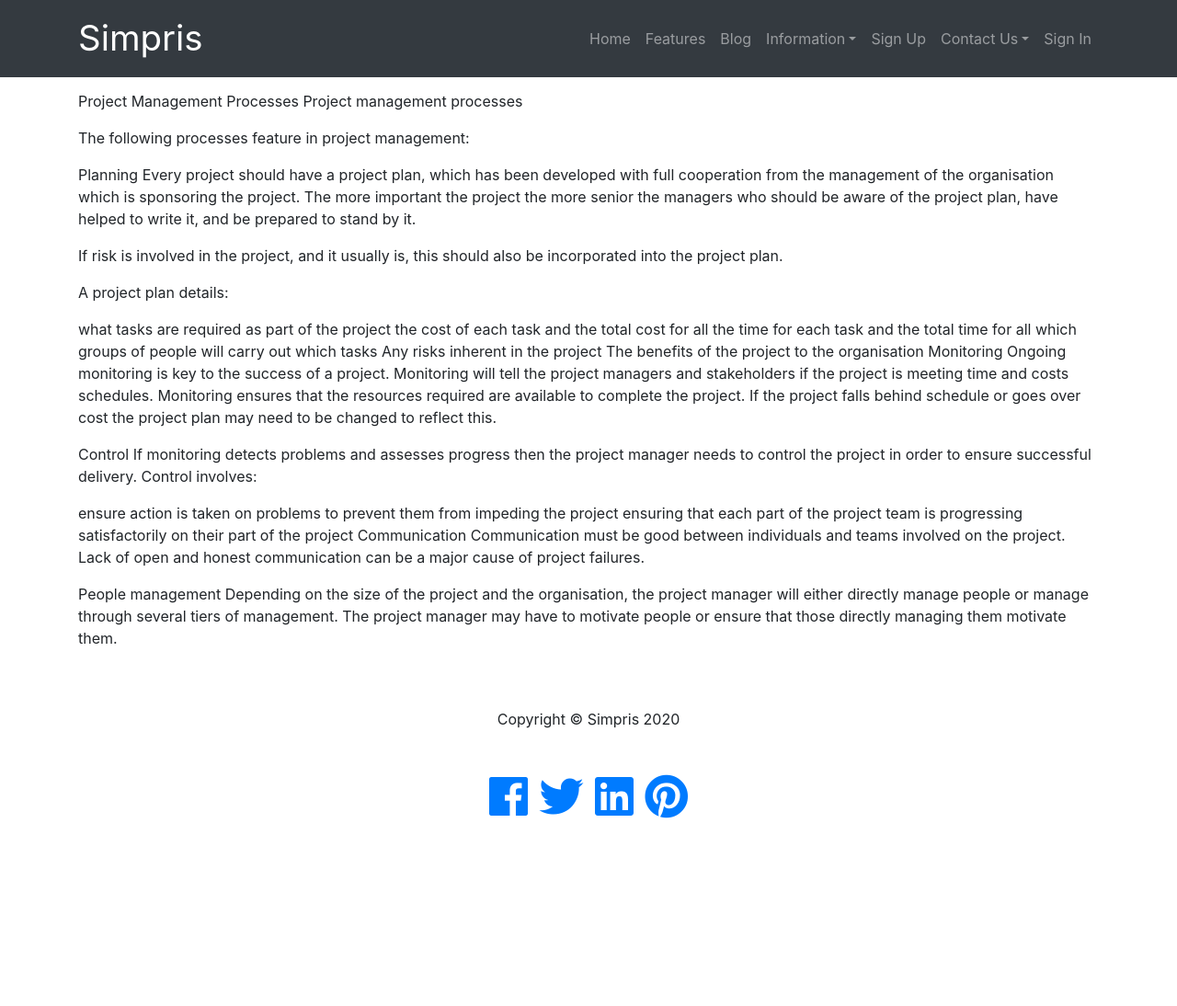
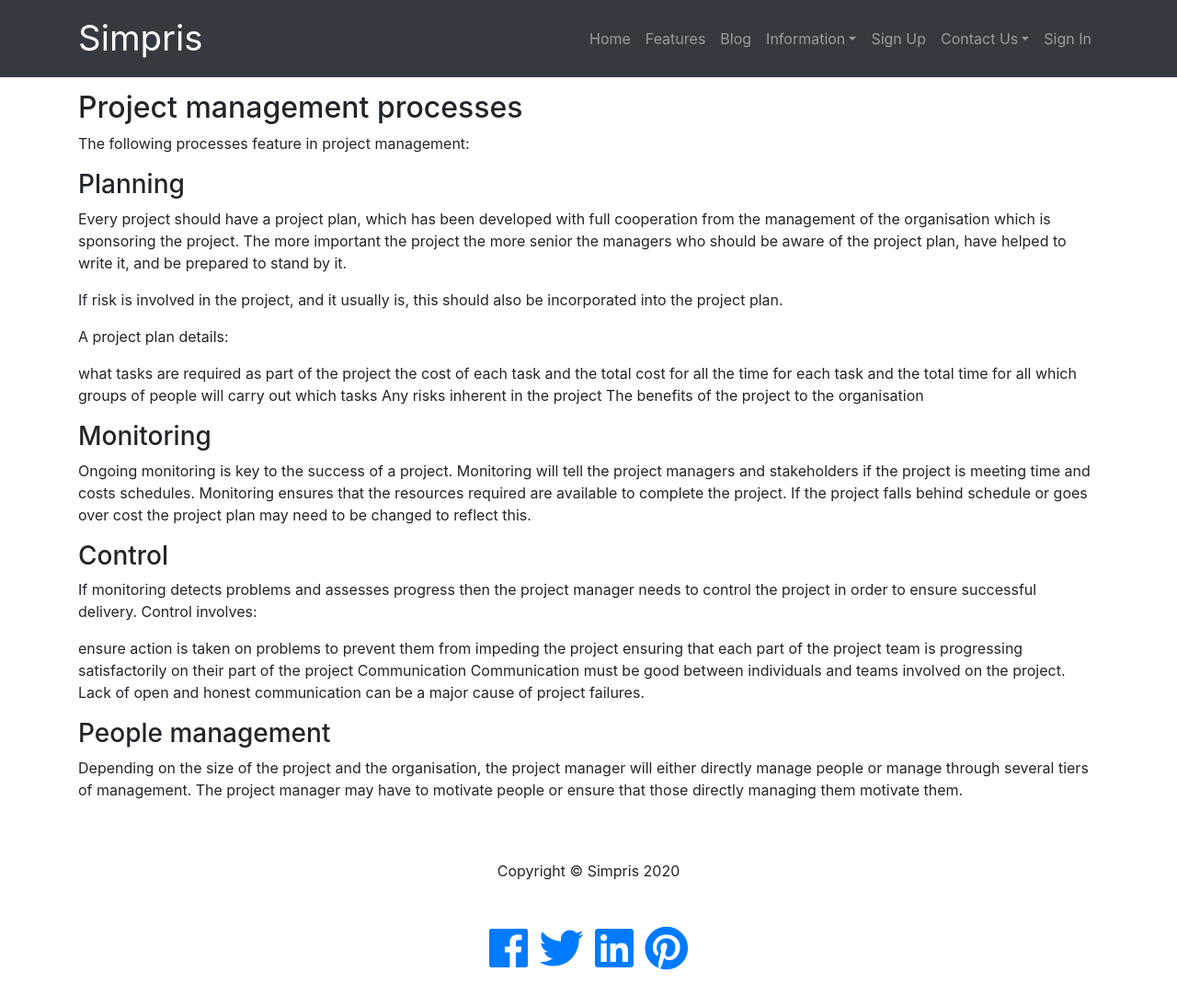
Before and after one commit to Grafrajohn/si, a Jekyll site: the page built from project-management-processes.markdown, in a window 1280 px wide and 1103 px high. Shown: the top 1094 px of the window at 92% size. Built offline with Jekyll 4.4.1, drawn with Linux system fonts in a browser that asks for light colours; nearby versions of some CDN libraries.

Commit message:
Updated Project Management Processes

```diff
--- a/project-management-processes.markdown
+++ b/project-management-processes.markdown
@@ -5,12 +5,11 @@ permalink: project-management-processes
 layout: page
 ---
 
-Project Management Processes
-Project management processes
+## Project management processes
 
 The following processes feature in project management:
 
-Planning
+### Planning
 Every project should have a project plan, which has been developed with full cooperation from the management of the organisation which is sponsoring the project. The more important the project the more senior the managers who should be aware of the project plan, have helped to write it, and be prepared to stand by it.
 
 If risk is involved in the project, and it usually is, this should also be incorporated into the project plan.
@@ -23,10 +22,10 @@ the time for each task and the total time for all
 which groups of people will carry out which tasks
 Any risks inherent in the project
 The benefits of the project to the organisation
-Monitoring
+### Monitoring
 Ongoing monitoring is key to the success of a project. Monitoring will tell the project managers and stakeholders if the project is meeting time and costs schedules. Monitoring ensures that the resources required are available to complete the project. If the project falls behind schedule or goes over cost the project plan may need to be changed to reflect this.
 
-Control
+### Control
 If monitoring detects problems and assesses progress then the project manager needs to control the project in order to ensure successful delivery. Control involves:
 
 ensure action is taken on problems to prevent them from impeding the project
@@ -34,5 +33,5 @@ ensuring that each part of the project team is progressing satisfactorily on the
 Communication
 Communication must be good between individuals and teams involved on the project. Lack of open and honest communication can be a major cause of project failures.
 
-People management
+### People management
 Depending on the size of the project and the organisation, the project manager will either directly manage people or manage through several tiers of management. The project manager may have to motivate people or ensure that those directly managing them motivate them.
```
